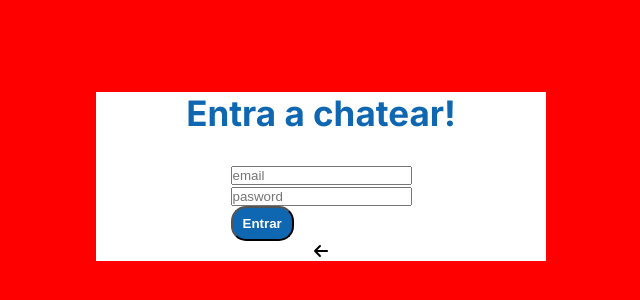
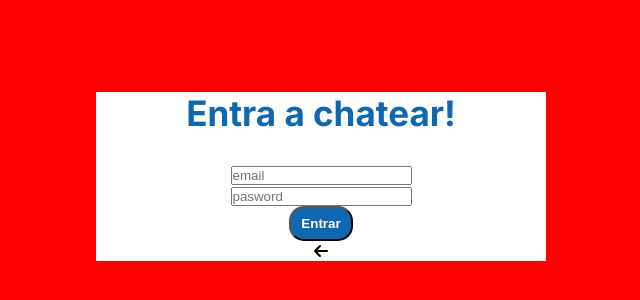
Before and after one commit to LuisArielRetanaHernadez/chat_mabi, a React (Vite) app: page /login in a window 1280 px wide. Shown: the part 224-524 px from the top of the page, without its empty margins (319-959 px from the left). Built offline with nearby package versions, Linux system fonts and the light colour scheme; no server answers.

Commit message:
agregando un ancho 100% flex con direccion vertical al auth form

```diff
--- a/src/pages/Auth/auth.style.css
+++ b/src/pages/Auth/auth.style.css
@@ -26,6 +26,15 @@
   font-size: 35px;
 }
 
+/* ..... auth form .... */
+
+.auth__form {
+  width: 100%;
+  display: flex;
+  flex-direction: column;
+  align-items: center;
+}
+
 /* ..... login .... */
 .auth__login {
   background-color: var(--white);
```
